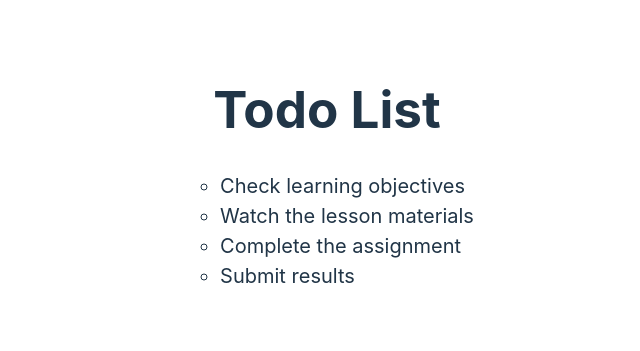
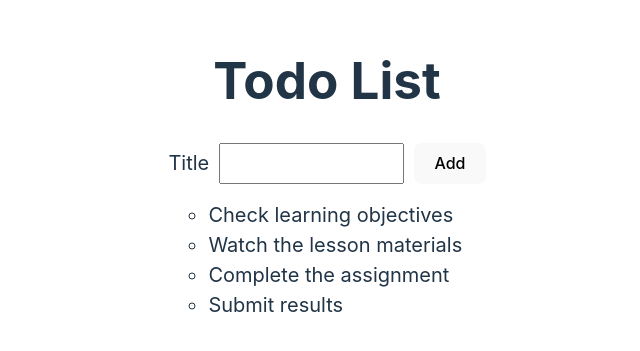
Before and after one commit to lastpwnd/react-todo, a React (Vite) app: page / in a window 1280 px wide. Shown: the part 223-574 px from the top of the page, without its empty margins (313-953 px from the left). Built offline with nearby package versions, Linux system fonts and the light colour scheme.

Commit message:
lesson_1_2 final

```diff
--- /dev/null
+++ b/src/AddToDoForm.jsx
@@ -0,0 +1,15 @@
+import React from 'react'
+
+const AddToDoForm = () => {
+  return (
+   <div>
+        <form id="toDoForm">
+            <label htmlFor='toDoTitle'> Title </label>
+            <input id='toDoTitle' />
+            <button type='submit'> Add </button>
+        </form>
+   </div>
+  )
+}
+
+export default AddToDoForm
--- a/src/App.css
+++ b/src/App.css
@@ -10,6 +10,17 @@ ul {
   flex-direction: column;
   list-style-type: circle;
   align-items: start;
+}
+
+#toDoForm {
+  display: flex;
+  flex-direction: row;
+  gap: 10px;
+}
+
+label {
+  align-self: center;
+  font-size: 125%;
 }
 
 li {
--- a/src/App.jsx
+++ b/src/App.jsx
@@ -1,23 +1,15 @@
+import React from 'react'
 import './App.css'
-
-const toDoList = [
-  { id: 1, title: "Check learning objectives" },
-  { id: 2, title: "Watch the lesson materials" },
-  { id: 3, title: "Complete the assignment" },
-  { id: 4, title: "Submit results" }]
+import toDoList from './toDoList'
+import AddToDoForm from './AddToDoForm'
 
 function App() {
   return (
     <div>
       <h1> Todo List </h1>
+      <AddToDoForm />
       <ul>
-        {
-          toDoList.map(e => {
-            return (
-              <li key = {e.id}> {e.title} </li>
-            )
-          })
-        }
+        {toDoList()}
       </ul>
     </div>
   )
--- /dev/null
+++ b/src/toDoList.jsx
@@ -0,0 +1,20 @@
+import React from 'react'
+
+const toDoListArray = [
+    { id: 1, title: "Check learning objectives" },
+    { id: 2, title: "Watch the lesson materials" },
+    { id: 3, title: "Complete the assignment" },
+    { id: 4, title: "Submit results" }]
+
+
+const toDoList = () => {
+  return (
+        toDoListArray.map(e => {
+            return (
+              <li key = {e.id}> {e.title} </li>
+            )
+          })
+  )
+}
+
+export default toDoList
```
